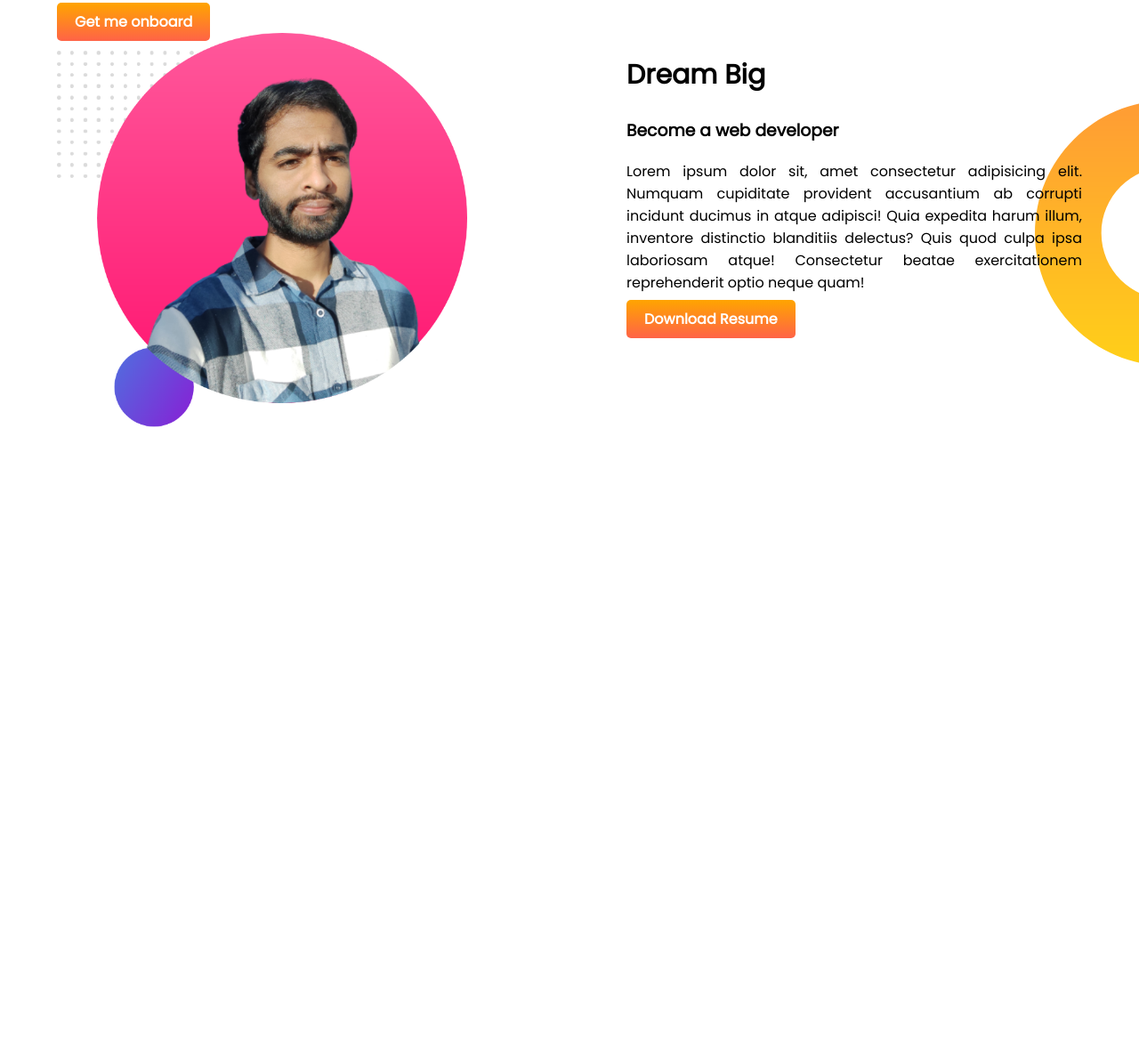
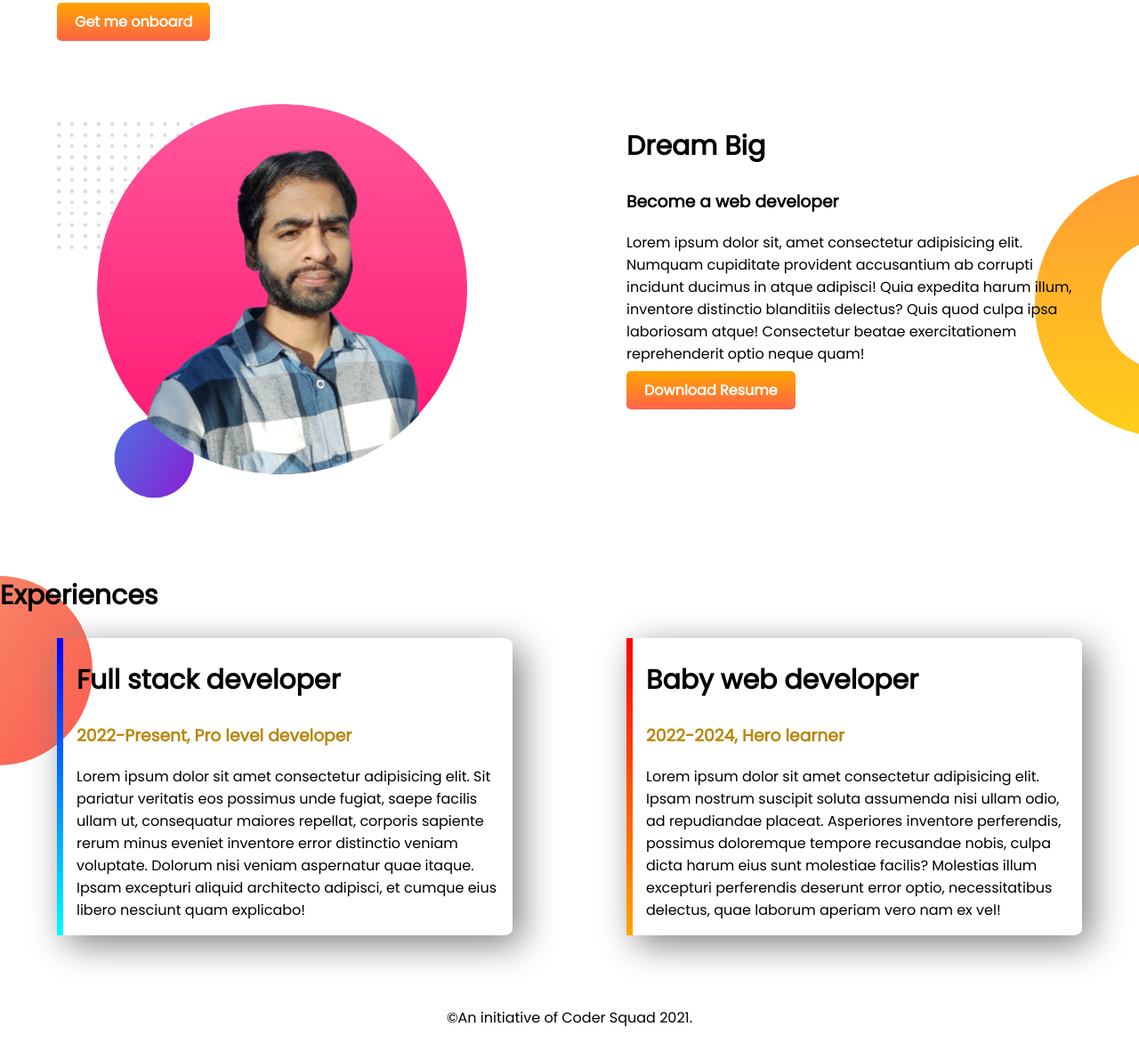
Before and after one commit to sohelofficial/create-portfolio, a plain HTML site: page index.html in a window 1280 px wide. Shown: the part 466-1638 px from the top of the page at 89% size. Before the commit the page ends 953 px from the top, so only its background shows below. Drawn offline with Linux system fonts and the light colour scheme.

Commit message:
last section added

```diff
--- a/index.html
+++ b/index.html
@@ -14,7 +14,7 @@
 </head>
 
 <body>
-    <section class="first-section">
+    <section class="first-section flexible-container">
         <div class="half-width">
             <h1>Welcome To</h1>
             <h1>Sohel<span class="sohel-color"> "The Complete Man's" </span>world</h1>
@@ -31,7 +31,7 @@
             <img src="images/my-bg.png" alt="" srcset="">
         </div>
     </section>
-    <section class="second-section">
+    <section class="second-section flexible-container">
         <div class="half-width">
             <img src="images/my-bg2.png" alt="" srcset="">
         </div>
@@ -46,6 +46,35 @@
             <a class="link-button" target="_blank" href="https://www.linkedin.com/in/sohelmollah/">Download Resume</a>
         </div>
     </section>
+    <section class="third-section">
+        <h1>Experiences</h1>
+        <div class="flexible-container">
+            <div id="experience-fullstack" class="experience-area">
+                <h1>Full stack developer</h1>
+                <h3 class="sohel-color">2022-Present, Pro level developer</h3>
+                <p>
+                    Lorem ipsum dolor sit amet consectetur adipisicing elit. Sit pariatur veritatis eos possimus unde
+                    fugiat, saepe facilis ullam ut, consequatur maiores repellat, corporis sapiente rerum minus eveniet
+                    inventore error distinctio veniam voluptate. Dolorum nisi veniam aspernatur quae itaque. Ipsam
+                    excepturi
+                    aliquid architecto adipisci, et cumque eius libero nesciunt quam explicabo!
+                </p>
+            </div>
+            <div id="experience-baby" class="experience-area">
+                <h1>Baby web developer</h1>
+                <h3 class="sohel-color">2022-2024, Hero learner</h3>
+                <p>Lorem ipsum dolor sit amet consectetur adipisicing elit. Ipsam nostrum suscipit soluta assumenda nisi
+                    ullam odio, ad repudiandae placeat. Asperiores inventore perferendis, possimus doloremque tempore
+                    recusandae nobis, culpa dicta harum eius sunt molestiae facilis? Molestias illum excepturi
+                    perferendis
+                    deserunt error optio, necessitatibus delectus, quae laborum aperiam vero nam ex vel!</p>
+            </div>
+        </div>
+
+    </section>
+    <footer>
+        <p>©An initiative of Coder Squad 2021.</p>
+    </footer>
 
 
 
--- a/style.css
+++ b/style.css
@@ -8,8 +8,11 @@ h1{
 .sohel-color{
     color: darkgoldenrod;
 }
+.flexible-container{
+    display:flex;
+    margin-bottom: 80px;
+}
 .first-section{
-    display:flex;
     background-image: url(images/top-banner.png);
     background-repeat: no-repeat;
 }
@@ -17,7 +20,6 @@ h1{
     width: 50%;
     padding-left: 5%;
     padding-right: 5%;
-    text-align: justify;
 }
 .half-width img{
     width: 90%;
@@ -31,8 +33,32 @@ h1{
     border-radius: 5px;
 }
 .second-section{
-    display: flex;
     background-image: url(images/dream-bg.png);
     background-repeat: no-repeat;
     background-position: right;
 }
+.experience-area{
+    width: 40%;
+    box-shadow: 10px 10px 40px gray;
+    margin-left: 5%;
+    margin-right: 5%;
+    padding-left: 15px;
+    border-radius: 2%;
+}
+.third-section{
+    background-image: url(images/exp-bg.png);
+    background-repeat: no-repeat;
+}
+#experience-fullstack{
+    border-left: 7px solid;
+    border-image: linear-gradient(blue, cyan );
+    border-image-slice: 1;
+}
+#experience-baby{
+    border-left: 7px solid;
+    border-image: linear-gradient(red, orange );
+    border-image-slice: 1;
+}
+footer p {
+    text-align: center;
+}
```
